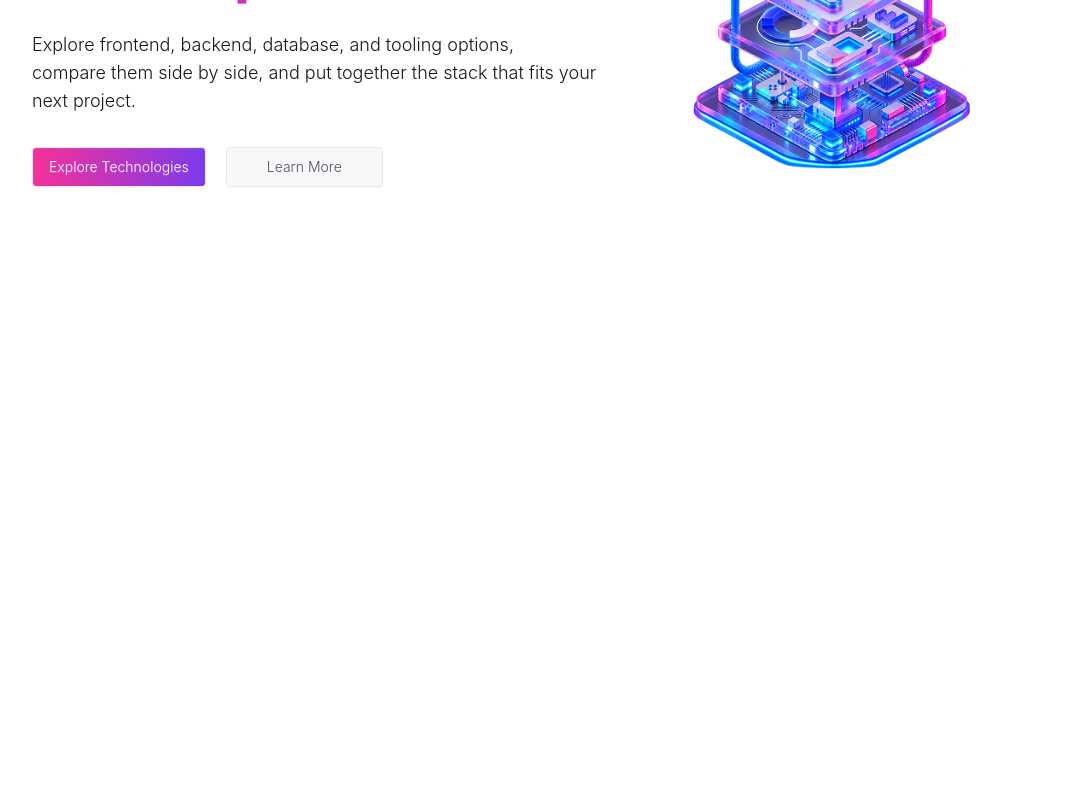
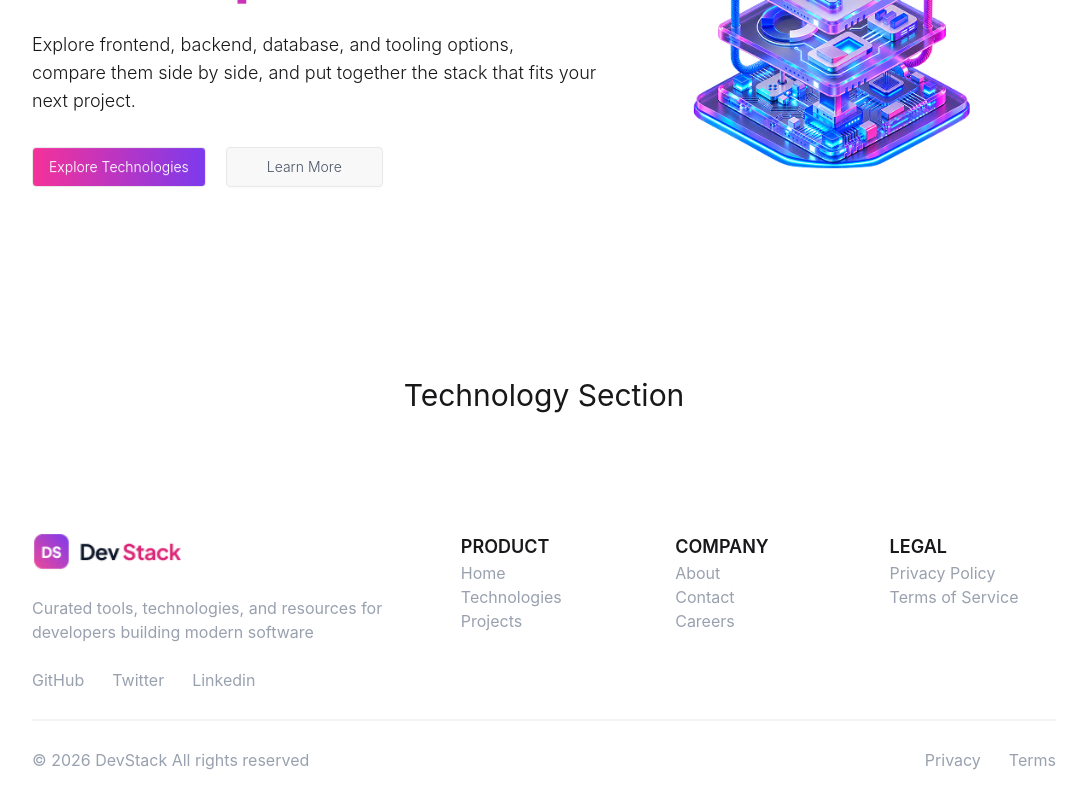
Before and after one commit to tasin-hasan/Dev-Stack, a React (Vite) app: page / in a window 1280 px wide. Shown: the part 305-1105 px from the top of the page, without its empty margins (96-1182 px from the left). Before the commit the page ends 800 px from the top, so only its background shows below. Built offline with nearby package versions, Linux system fonts and the light colour scheme.

Commit message:
Alhamdulillah footer completed with responsiveness

```diff
--- a/src/App.tsx
+++ b/src/App.tsx
@@ -1,5 +1,8 @@
+import { Suspense } from "react"
 import Banner from "./components/Banner"
 import NavBar from "./components/NavBar"
+import Technology from "./components/Technologies/Technology"
+import Footer from "./components/Footer"
 
 function App() {
 
@@ -11,6 +14,11 @@ function App() {
 
       <Banner></Banner>
 
+      <Suspense>
+        <Technology></Technology>
+      </Suspense>
+
+      <Footer></Footer>
 
     </>
   )
--- /dev/null
+++ b/src/components/Footer.tsx
@@ -0,0 +1,73 @@
+import Logo from "../assets/logo-text.png";
+import { GoDotFill } from "react-icons/go";
+const Footer = () => {
+  return (
+    // Footer section
+    <section className="max-w-[80%] mx-auto">
+      <div className=" grid  my-3  grid-cols-5 md:gap-12">
+
+
+        <div className="col-span-5 flex flex-col items-center text-center gap-6 md:col-span-2 md:items-start md:text-start">
+          <img src={Logo} alt="" className="w-37.5" />
+
+          <p className="text-gray-400">
+            Curated tools, technologies, and resources for developers building
+            modern software
+          </p>
+
+          <ul className="flex gap-7 text-gray-400 items-center">
+            <li>GitHub</li>
+            <GoDotFill className="text-gray-500 md:hidden" />
+            <li>Twitter</li>
+            <GoDotFill className="text-gray-500 md:hidden" />
+            <li>Linkedin</li>
+          </ul>
+        </div>
+
+
+        <div className="hidden md:block md:col-span-1">
+          <h3 className="text-lg font-semibold">PRODUCT</h3>
+          <p className="text-gray-400">Home</p>
+          <p className="text-gray-400">Technologies</p>
+          <p className="text-gray-400">Projects</p>
+        </div>
+
+
+
+        <div className="hidden md:block md:col-span-1">
+          <h3 className="text-lg font-semibold">COMPANY</h3>
+          <p className="text-gray-400">About</p>
+          <p className="text-gray-400">Contact</p>
+          <p className="text-gray-400">Careers</p>
+        </div>
+
+
+
+        <div className="hidden md:block md:col-span-1">
+          <h3 className="text-lg font-semibold">LEGAL</h3>
+          <p className="text-gray-400">Privacy Policy</p>
+          <p className="text-gray-400">Terms of Service</p>
+        </div>
+
+
+      </div>
+
+      <div className="divider my-5 opacity-50"></div>
+
+      <div className="flex justify-between mb-7">
+         {/* from daisy UI  */}
+        <p className="text-gray-400">
+            ©  {new Date().getFullYear()} DevStack All rights reserved
+        </p>
+
+        <div className="text-gray-400 flex gap-7">
+            <p>Privacy</p>
+            <p>Terms</p>
+        </div>
+      </div>
+
+    </section>
+  );
+};
+
+export default Footer;
--- /dev/null
+++ b/src/components/Technologies/Technology.tsx
@@ -0,0 +1,11 @@
+import React from 'react';
+
+const Technology = () => {
+    return (
+        <div className='my-30'>
+            <h1 className='text-3xl text-center'>Technology Section</h1>
+        </div>
+    );
+};
+
+export default Technology;
```
